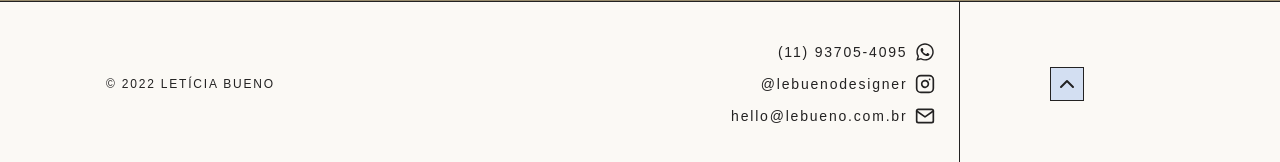
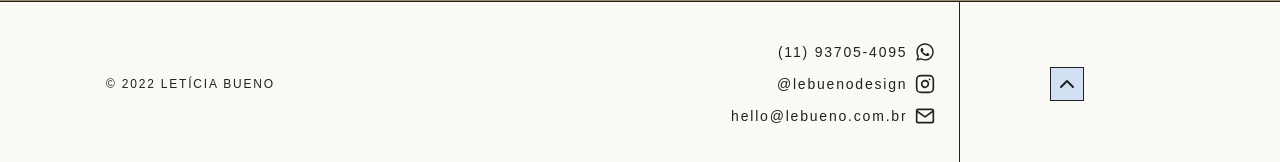
Before and after one commit to PedroVignotto/LeBueno, a Next.js app: page /about in a window 1280 px wide. Shown: the part 1962-2124 px from the top of the page. Built offline with nearby package versions, Linux system fonts and the light colour scheme; a web font is replaced by a local one.

Commit message:
refactor: change instagram name

```diff
--- a/src/components/footer/index.tsx
+++ b/src/components/footer/index.tsx
@@ -14,7 +14,7 @@ export function Footer() {
               <a href='https://wa.me/5511937054095' target="_blank" rel="noreferrer">(11) 93705-4095</a><FaWhatsapp />
             </span>
             <span>
-              <a href='https://www.instagram.com/solstudiosdesign/' target="_blank" rel="noreferrer">@lebuenodesigner</a><FiInstagram />
+              <a href='https://www.instagram.com/lebuenodesign/' target="_blank" rel="noreferrer">@lebuenodesign</a><FiInstagram />
             </span>
             <span>
               <a href='mailto:hello@lebueno.com.br' target="_blank" rel="noreferrer">hello@lebueno.com.br</a><FiMail />
```
Also changed, not shown: 1 other file (tests, documents, lock files or other folders).
